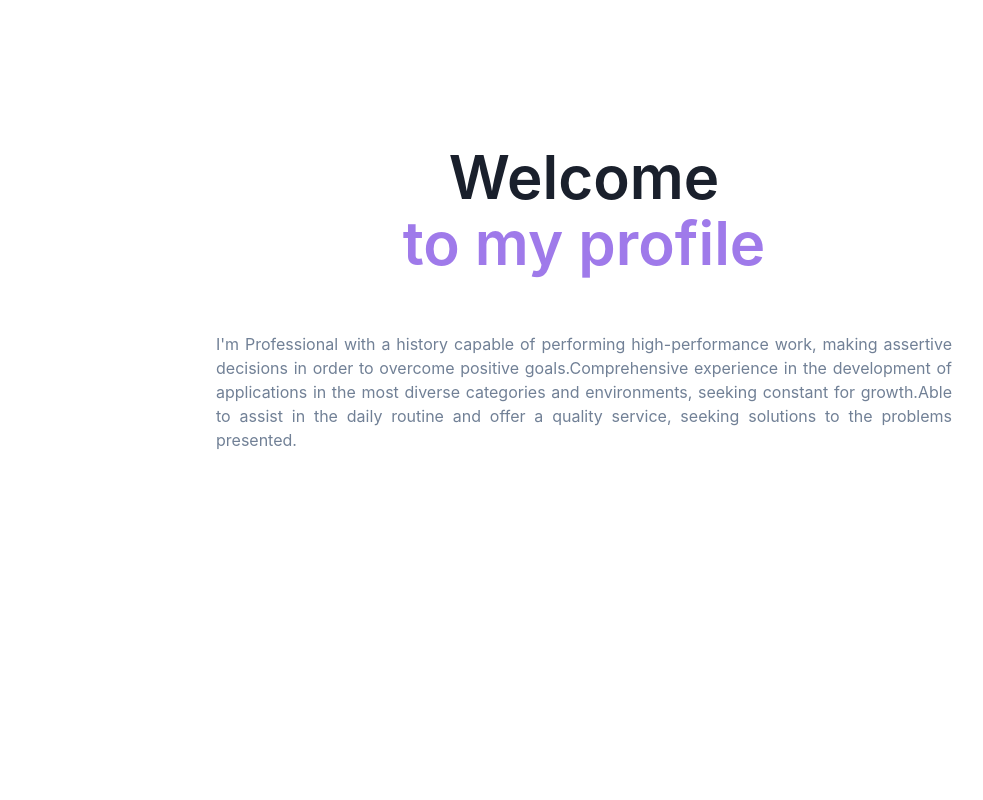
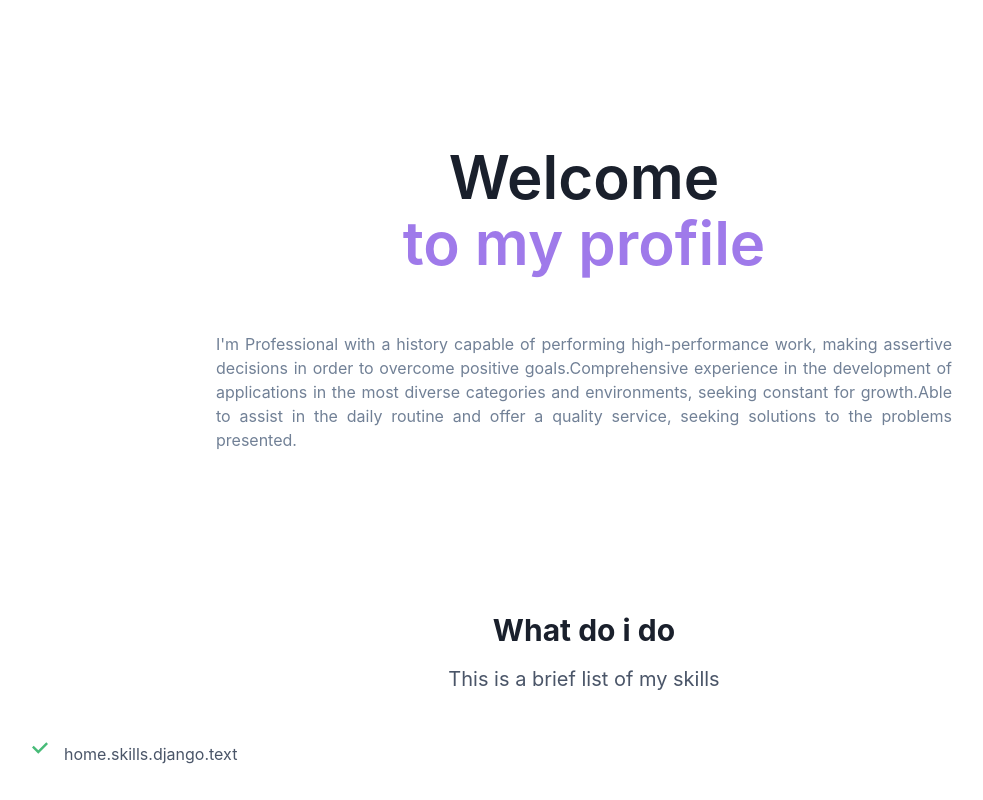
Before and after one commit to riquedev/riquedev.github.io, a Next.js app: page / in a window 1280 px wide. Shown: the whole page, without its empty margins (56-1039 px from the left). Built offline with nearby package versions, Linux system fonts and the light colour scheme.

Commit message:
:sparkles: added skills

```diff
--- a/package.json
+++ b/package.json
@@ -9,6 +9,7 @@
     "lint": "next lint"
   },
   "dependencies": {
+    "@chakra-ui/icons": "^2.0.9",
     "@chakra-ui/react": "^2.3.2",
     "@emotion/react": "^11.10.4",
     "@emotion/styled": "^11.10.4",
--- /dev/null
+++ b/src/components/WhatDoIDo/index.tsx
@@ -0,0 +1,56 @@
+import {
+    Box,
+    Container,
+    Heading,
+    SimpleGrid,
+    Icon,
+    Text,
+    Stack,
+    HStack,
+    VStack,
+} from '@chakra-ui/react';
+import {CheckIcon} from '@chakra-ui/icons';
+import Translator from "../i18n/Translator";
+
+// Replace test data with your own
+const skills = ["django"]
+
+const features = skills.map((element, index) => {
+    const pathText = `home.skills.${element}.text`;
+    const pathTitle = `home.skills.${element}.title`;
+
+    return {
+        id: index,
+        title: <Translator path={pathTitle}/>,
+        text: <Translator path={pathText}/>
+    }
+})
+
+export default function WhatDoIDo() {
+    return (
+        <Box p={4}>
+            <Stack spacing={4} as={Container} maxW={'3xl'} textAlign={'center'}>
+                <Heading fontSize={'3xl'}><Translator path={"home.whatDoIDo"}/></Heading>
+                <Text color={'gray.600'} fontSize={'xl'}>
+                    <Translator path={"home.whatDoIDoDesc"}/>
+                </Text>
+            </Stack>
+
+            <Container maxW={'6xl'} mt={10}>
+                <SimpleGrid columns={{base: 1, md: 2, lg: 4}} spacing={10}>
+                    {features.map((feature) => (
+                        <HStack key={feature.id} align={'top'}>
+                            <Box color={'green.400'} px={2}>
+                                <Icon as={CheckIcon}/>
+                            </Box>
+                            <VStack align={'start'}>
+                                <Text fontWeight={600}>{feature.title}</Text>
+                                <Text color={'gray.600'}>{feature.text}</Text>
+                            </VStack>
+                        </HStack>
+                    ))}
+                </SimpleGrid>
+            </Container>
+        </Box>
+    );
+}
--- a/src/i18n/locales/en-us.ts
+++ b/src/i18n/locales/en-us.ts
@@ -6,7 +6,14 @@ export default {
             toMyProfile: "to my profile",
             about: "I'm Professional with a history capable of performing high-performance work, making assertive decisions in order to overcome positive\n" +
                 "goals.Comprehensive experience in the development of applications in the most diverse categories and environments, seeking constant\n" +
-                "for growth.Able to assist in the daily routine and offer a quality service, seeking solutions to the problems presented."
+                "for growth.Able to assist in the daily routine and offer a quality service, seeking solutions to the problems presented.",
+            whatDoIDo: "What do i do",
+            whatDoIDoDesc: "This is a brief list of my skills",
+            skills: {
+                django: {
+                    title: ""
+                }
+            }
         }
     }
 }
--- a/src/i18n/locales/pt-br.ts
+++ b/src/i18n/locales/pt-br.ts
@@ -7,7 +7,15 @@ export default {
             about:"Sou um profissional com histórico positivo com trabalhos de alto desempenho, capaz de tomar decisões assertivas a fim de superar as metas\n" +
                 "estabelecidadas.\n" +
                 "Experiência abrangente no desenvolvimento de aplicações nas mais diversas categorias e ambientes, buscando crescimento constante.\n" +
-                "Capaz de auxiliar na rotina diária e oferecer um serviço de qualidade, buscando soluções aos problemas apresentados."
+                "Capaz de auxiliar na rotina diária e oferecer um serviço de qualidade, buscando soluções aos problemas apresentados.",
+            whatDoIDo: "O que eu faço",
+            whatDoIDoDesc: "Esta é uma breve lista das minhas habilidades",
+            skills: {
+                django: {
+                    title: "Django",
+                    text: "Sou capaz de criar aplicações Django completas, com autenticação, perfis, controle de acesso, integrações e também aplicações totalmente traduzidas (i18n)."
+                }
+            }
         }
     }
 }
--- a/src/pages/index.tsx
+++ b/src/pages/index.tsx
@@ -1,25 +1,25 @@
 import type {NextPage} from 'next'
 import Head from 'next/head'
-import Image from 'next/image'
 import styles from '../styles/Home.module.css'
 import Hero from "../components/Hero";
 import Script from "next/script";
+import WhatDoIDo from "../components/WhatDoIDo";
 
 const Home: NextPage = () => {
     return (
         <>
             <Script data-name="BMC-Widget" data-cfasync="false"
                     src="https://cdnjs.buymeacoffee.com/1.0.0/widget.prod.min.js" data-id="riquedevbr"
-                    data-description="Support me on Buy me a coffee!" data-message="" data-color="#FFDD00"
+                    data-description="Support me on Buy me a coffee!" data-message="" data-color="var(--chakra-colors-purple-400)"//"#FFDD00"
                     strategy="beforeInteractive"
                     data-position="Right" data-x_margin="18" data-y_margin="18"/>
             <div className={styles.container}>
                 <Head>
-                    <title>Create Next App</title>
+                    <title>rique_dev</title>
                     <meta name="description" content="Generated by create next app"/>
                 </Head>
                 <Hero/>
-
+                <WhatDoIDo/>
             </div>
         </>
     )
```
Also changed, not shown: 1 other file (tests, documents, lock files or other folders).
